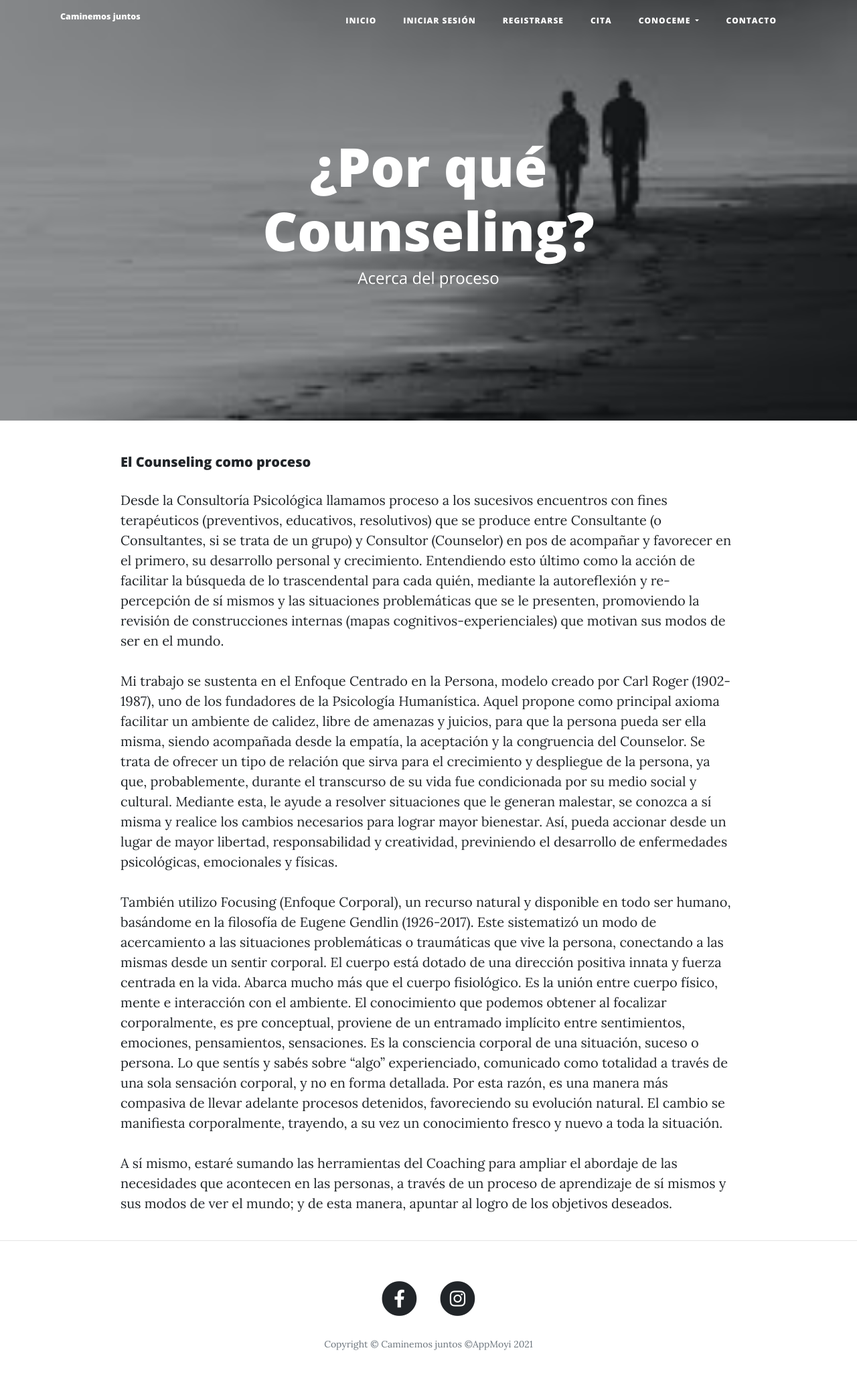
After one commit to moyicuervo/my-website, a Flask app: page /whycounseling in a window 1280 px wide. The commit adds this page. Shown: the whole page at 67% size. Run offline with Flask 2, Linux system fonts and the light colour scheme; some libraries are stand-ins or nearby versions.

Commit message:
new pages

```diff
--- a/main.py
+++ b/main.py
@@ -188,6 +188,11 @@ def about():
     return render_template("about.html", current_user=current_user)
 
 
+@app.route("/whycounseling")
+def whycounseling():
+    return render_template("why-counseling.html", current_user=current_user)
+
+
 @app.route("/contact", methods=["GET", "POST"])
 def contact():
     if request.method == "POST":
--- /dev/null
+++ b/static/css/about.css
@@ -0,0 +1,7 @@
+.dropdown-menu li a:hover {
+    font-size: 16px;
+    margin: 0;
+    text-align: left;
+    font-family: 'Open Sans', 'Helvetica Neue', Helvetica, Arial, sans-serif;
+    font-weight: bold;
+  }
--- a/templates/about.html
+++ b/templates/about.html
@@ -2,7 +2,7 @@
 
   <!-- Page Header -->
   <header class="masthead" style="background-image: url({{ url_for('static', filename='img/about-bg.jpg')}})">
-    <link href="{{ url_for('static', filename='css/contact.css')}}" rel="stylesheet">
+    <link href="{{ url_for('static', filename='css/about.css')}}" rel="stylesheet">
     <link href="https://fonts.googleapis.com/css?family=Merriweather|Montserrat|Sacramento" rel="stylesheet">
     <div class="overlay"></div>
     <div class="container">
--- a/templates/header.html
+++ b/templates/header.html
@@ -60,11 +60,19 @@
           <li class="nav-item">
             <a class="nav-link" href="{{ url_for('appointment') }}">Cita</a>
           </li>
-          <li class="nav-item">
-            <a class="nav-link" href="{{ url_for('about') }}">Acerca de mí</a>
-          </li>
-          <li class="nav-item">
-            <a class="nav-link" href="{{ url_for('contact') }}">Contacto</a>
+            <li class="nav-item dropdown">
+              <a class="nav-link dropdown-toggle" data-toggle="dropdown" href="#" id="navbarDropdownMenuLink" role="button">
+                Conoceme
+              </a>
+             <ul class="dropdown-menu dropdown-menu-right" aria-labelledby="navbarDropdownMenuLink">
+              <li><a class="dropdown-item" href="{{ url_for('whycounseling') }}">¿Por qué Counseling?</a></li>
+              <li><a class="dropdown-item" href="#">Modalidad de trabajo</a></li>
+              <li><hr class="dropdown-divider"></li>
+              <li><a class="dropdown-item" href="{{ url_for('about') }}">Acerca de mí</a></li>
+             </ul>
+            </li>
+            <li class="nav-item">
+              <a class="nav-link" href="{{ url_for('contact') }}">Contacto</a>
           </li>
         </ul>
       </div>
--- /dev/null
+++ b/templates/why-counseling.html
@@ -0,0 +1,45 @@
+{% include "header.html" %}
+
+  <!-- Page Header -->
+  <header class="masthead" style="background-image: url({{ url_for('static', filename='img/whycounseling.jpeg')}})">
+    <link href="{{ url_for('static', filename='css/about.css')}}" rel="stylesheet">
+    <link href="https://fonts.googleapis.com/css?family=Merriweather|Montserrat|Sacramento" rel="stylesheet">
+    <div class="overlay"></div>
+    <div class="container">
+      <div class="row">
+        <div class="col-lg-8 col-md-10 mx-auto">
+          <div class="page-heading">
+            <h1>¿Por qué Counseling?</h1>
+            <span class="subheading">Acerca del proceso</span>
+          </div>
+        </div>
+      </div>
+    </div>
+  </header>
+
+  <!-- Main Content -->
+  <body>
+  <div class="container">
+    <div class="row">
+      <div class="col-lg-10 col-md-10 mx-auto">
+        <div class="middle-container">
+          <div classs="profile">
+            <h2>El Counseling como proceso</h2>
+              <div class="skills">
+                <div class="skill-row">
+                  <p>Desde la Consultoría Psicológica llamamos proceso a los sucesivos encuentros con fines terapéuticos (preventivos, educativos, resolutivos) que se produce entre Consultante (o Consultantes, si se trata de un grupo) y Consultor (Counselor) en pos de acompañar y favorecer en el primero, su desarrollo personal y crecimiento. Entendiendo esto último como la acción de facilitar la búsqueda de lo trascendental para cada quién, mediante la autoreflexión y re-percepción de sí mismos y las situaciones problemáticas que se le presenten, promoviendo la revisión de construcciones internas (mapas cognitivos-experienciales) que motivan sus modos de ser en el mundo.</p>
+                      <p>Mi trabajo se sustenta en el Enfoque Centrado en la Persona, modelo creado por Carl Roger (1902-1987), uno de los fundadores de la Psicología Humanística. Aquel propone como principal axioma facilitar un ambiente de calidez, libre de amenazas y juicios, para que la persona pueda ser ella misma, siendo acompañada desde la empatía, la aceptación y la congruencia del Counselor. Se trata de ofrecer un tipo de relación que sirva para el crecimiento y despliegue de la persona, ya que, probablemente, durante el transcurso de su vida fue condicionada por su medio social y cultural. Mediante esta, le ayude a resolver situaciones que le generan malestar, se conozca a sí misma y realice los cambios necesarios para lograr mayor bienestar. Así, pueda accionar desde un lugar de mayor libertad, responsabilidad y creatividad, previniendo el desarrollo de enfermedades psicológicas, emocionales y físicas.</p>
+                      <p>También utilizo Focusing (Enfoque Corporal), un recurso natural y disponible en todo ser humano, basándome en la filosofía de Eugene Gendlin (1926-2017). Este sistematizó un modo de acercamiento a las situaciones problemáticas o traumáticas que vive la persona, conectando a las mismas desde un sentir corporal. El cuerpo está dotado de una dirección positiva innata y fuerza centrada en la vida. Abarca mucho más que el cuerpo fisiológico. Es la unión entre cuerpo físico, mente e interacción con el ambiente. El conocimiento que podemos obtener al focalizar corporalmente, es pre conceptual, proviene de un entramado implícito entre sentimientos, emociones, pensamientos, sensaciones.  Es la consciencia corporal de una situación, suceso o persona. Lo que sentís y sabés sobre “algo” experienciado, comunicado como totalidad a través de una sola sensación corporal, y no en forma detallada.  Por esta razón, es una manera más compasiva de llevar adelante procesos detenidos, favoreciendo su evolución natural. El cambio se manifiesta corporalmente, trayendo, a su vez un conocimiento fresco y nuevo a toda la situación.</p>
+                      <p>A sí mismo, estaré sumando las herramientas del Coaching para ampliar el abordaje de las necesidades que acontecen en las personas, a través de un proceso de aprendizaje de sí mismos y sus modos de ver el mundo; y de esta manera, apuntar al logro de los objetivos deseados.</p>
+                  </p>
+                </div>
+              </div>
+          </div>
+        </div>
+      </div>
+    </div>
+  </div>
+  </body>
+  <hr>
+
+  {% include "footer.html" %}
```
Also changed, not shown: templates/index.html (+3 -6 lines), static/img/whycounseling.jpeg (added).
